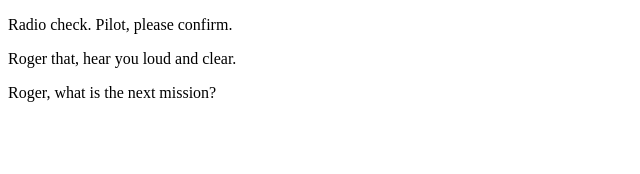
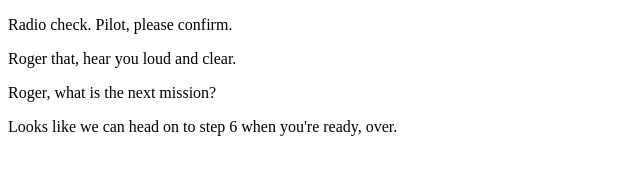
Before and after one commit to JarrellJohnson31/Studio13, a plain HTML site: page index.html in a window 1280 px wide. Shown: the whole page, without its empty margins (0-640 px from the left). Drawn offline with Linux system fonts and the light colour scheme.

Commit message:
Braydens second response

```diff
--- a/index.html
+++ b/index.html
@@ -4,5 +4,6 @@
       <p>Radio check. Pilot, please confirm.</p>
       <p>Roger that, hear you loud and clear.</p>
       <p>Roger, what is the next mission?</p>
+      <p>Looks like we can head on to step 6 when you're ready, over.</p>
    </body>
 </html>
```
